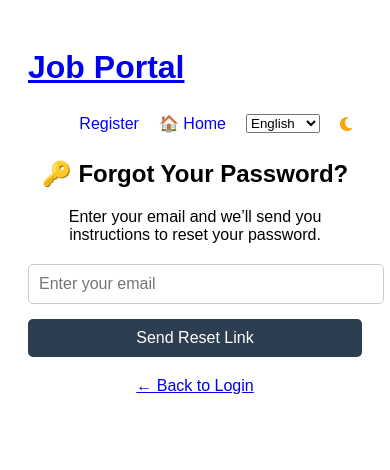
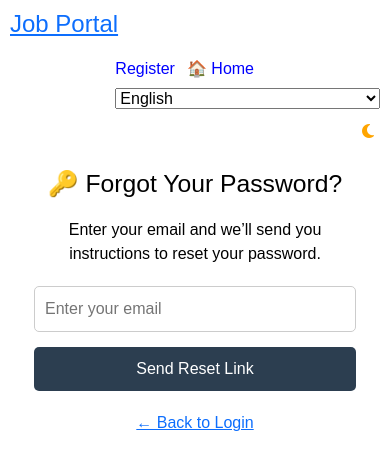
Before and after one commit to Ibrahim-ux955/job-portal, a Flask app: page /forgot_password in a window 390 px wide. Shown: the top 470 px of the page. Run offline with Flask 3, Linux system fonts and the light colour scheme; some libraries are stand-ins or nearby versions.

Commit message:
Updated mobile styles

```diff
--- a/templates/base.html
+++ b/templates/base.html
@@ -2,9 +2,14 @@
 <html lang="en">
 <head>
     <title>Job Portal</title>
+    <meta name="viewport" content="width=device-width, initial-scale=1.0">
 
+    <!-- ✅ Bootstrap CSS -->
+    <link href="https://cdn.jsdelivr.net/npm/bootstrap@5.3.0/dist/css/bootstrap.min.css" rel="stylesheet">
 
+    <!-- Your custom stylesheet -->
     <link rel="stylesheet" href="{{ url_for('static', filename='style.css') }}">
+
     <script>
         // Set dark mode before content loads to avoid white flash
         if (localStorage.getItem('darkMode') === 'on') {
@@ -116,28 +121,80 @@
         color: #0c5460;
         border: 1px solid #bee5eb;
     }
+
+    /* ✅ MOBILE-ONLY STYLES */
+    @media (max-width: 768px) {
+        body {
+            padding: 10px;
+        }
+
+        header {
+            flex-direction: column;
+            align-items: flex-start;
+            gap: 10px;
+        }
+
+        nav {
+            justify-content: flex-start;
+            gap: 6px;
+            flex-wrap: wrap;
+        }
+
+        nav a {
+            margin-right: 6px;
+        }
+
+        .container,
+        .row,
+        .col {
+            width: 100% !important;
+            padding-left: 0 !important;
+            padding-right: 0 !important;
+            margin: 0 auto !important;
+        }
+
+        form,
+        input,
+        select,
+        textarea,
+        button {
+            width: 100%;
+            font-size: 16px;
+        }
+
+        .alert {
+            font-size: 14px;
+        }
+
+        #darkModeToggle {
+            width: auto;
+            height: auto;
+            padding: 6px;
+        }
+
+        h1 {
+            font-size: 1.5rem;
+        }
+    }
     </style>
-
-
 </head>
 <body>
     <header>
         <div>
             <h1><a href="{{ url_for('home') }}">{{ _('Job Portal') }}</a></h1>
         </div>
-        <nav style="display: flex; align-items: center; gap: 10px; flex-wrap: wrap;">
+        <nav>
             {% if user %}
                 <span>Welcome, {{ user.username }}!</span>
-                <a href="{{ url_for('profile') }}">{{ _('My Profile')}} </a>
-                <a href="{{ url_for('post_job') }}">{{ _('Post Job')}} </a>
-                <a href="{{ url_for('logout') }}">{{ _('Logout')}} </a>
+                <a href="{{ url_for('profile') }}">{{ _('My Profile') }}</a>
+                <a href="{{ url_for('post_job') }}">{{ _('Post Job') }}</a>
+                <a href="{{ url_for('logout') }}">{{ _('Logout') }}</a>
             {% else %}
                 {% if request.endpoint != 'register' %}
                     <a href="{{ url_for('register') }}">{{ _('Register') }}</a>
                 {% endif %}
                 {% if request.endpoint != 'login' %}
                     <a href="{{ request.args.get('next') or url_for('home') }}">🏠 Home</a>
-
                 {% endif %}
             {% endif %}
 
@@ -152,13 +209,11 @@
                 </select>
             </form>
 
-
             <!-- 🌙 Dark Mode Button -->
             <button id="darkModeToggle" title="Toggle Dark Mode" style="margin-left: auto;">
                 <i class="fas fa-moon"></i>
             </button>
         </nav>
-
     </header>
 
     <main class="container-fluid mt-4">
@@ -176,8 +231,6 @@
             </div>
         </div>
     </main>
-
-
 
     <!-- Font Awesome for icons -->
     <script src="https://kit.fontawesome.com/a076d05399.js" crossorigin="anonymous"></script>
```
Lines whose indentation alone changed are shown as unchanged.
